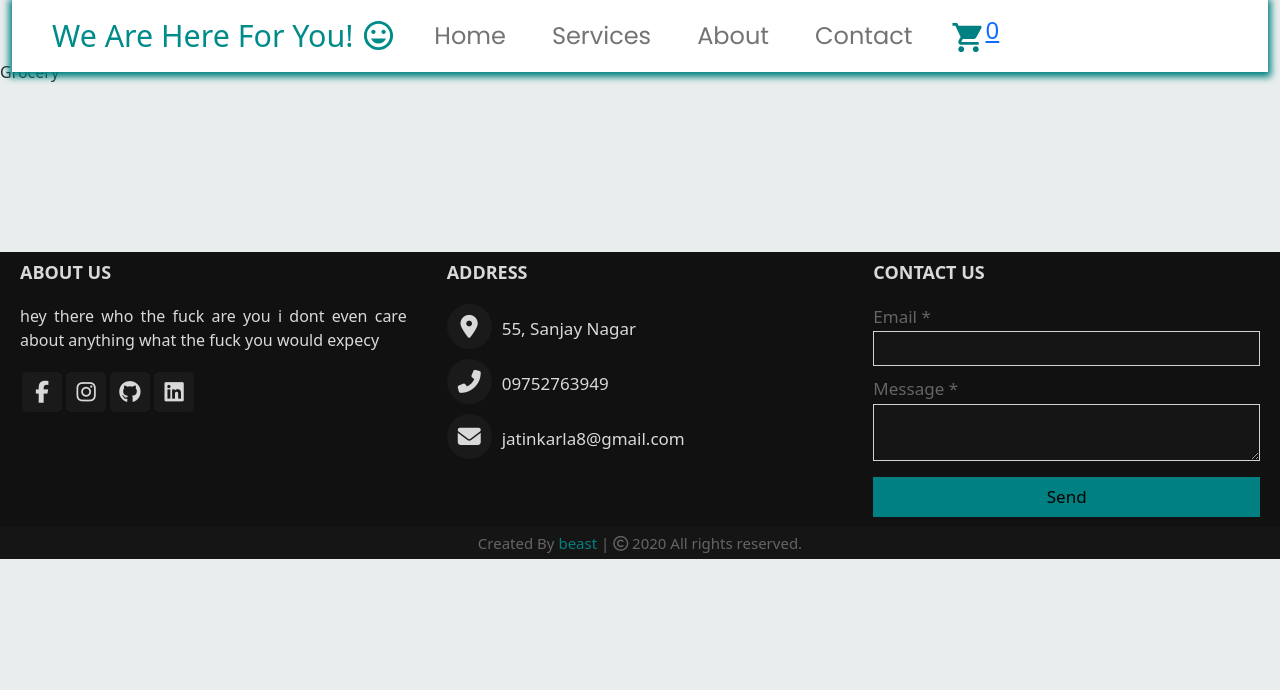
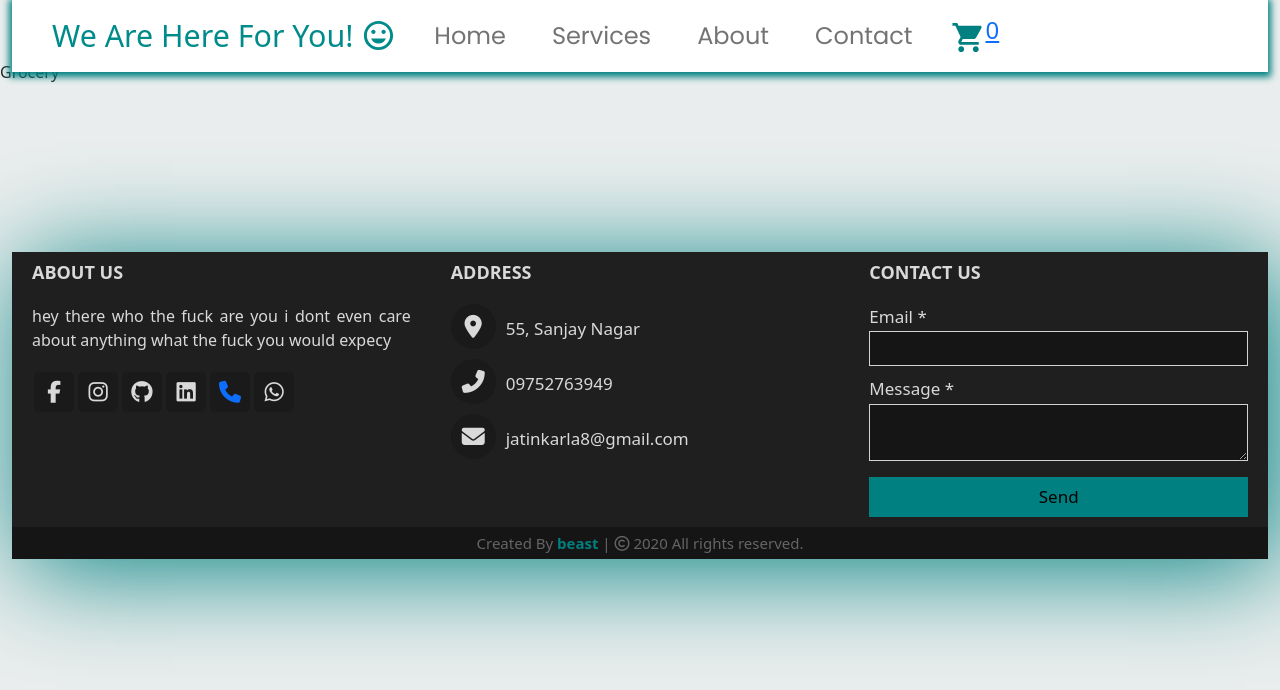
Before and after one commit to jatin-karla11/Worth-It, a React (Create React App) app: page /grocery in a window 1280 px wide. Shown: the top 690 px of the page. Built offline with nearby package versions, Linux system fonts and the light colour scheme; a web font is replaced by a local one.

Commit message:
second commit

```diff
--- a/src/Footer.css
+++ b/src/Footer.css
@@ -6,7 +6,8 @@ footer{
     color:#d9d9d9;
     bottom: 0px;
     width: 100%;
-    background: #111;
+    background: rgb(32, 31, 31);
+    box-shadow: 10px 10px 100px teal;
   }
   .main-content{
     display: flex;
@@ -86,7 +87,7 @@ footer{
   .right form .text{
       font-size: 1.0625rem;
       margin-bottom: 2px;
-      color: #656565;
+      color: #d9d9d9;
   }
   .right form .msg{
       margin-top: 10px;
@@ -97,6 +98,7 @@ footer{
       background: #151515;
       padding-left: 10px;
       border: 1px solid lightgray;
+      color: #d9d9d9;
   }
   .right form input:focus,
   .right form textarea:focus{
--- a/src/Footer.jsx
+++ b/src/Footer.jsx
@@ -11,6 +11,7 @@ import './Footer.css'
 const Footer=()=>{
     return(
         <>
+        <div className="container-fluid">
             <footer>
                 <div className="main-content">
                     <div className="left box">
@@ -22,6 +23,8 @@ const Footer=()=>{
                                 <a href="#"><span className="fab fa-instagram"></span></a>
                                 <a href="#"><span className="fab fa-github"></span></a>
                                 <a href="#"><span className="fab fa-linkedin"></span></a>
+                                <a href="#"><span className="fas fa-phone"></span></a>
+                                <a href="#"><span className="fab fa-whatsapp"></span></a>
                             </div>
                         </div>
                     </div>
@@ -63,11 +66,12 @@ const Footer=()=>{
                 </div>
                 <div className="bottom">
                     <center>
-                        <span className="credit">Created By <a href="#">beast</a> | </span>
+                        <span className="credit">Created By <a href="#"><strong>beast</strong></a> | </span>
                         <span className="far fa-copyright"></span><span> 2020 All rights reserved.</span>
                     </center>
                 </div>
             </footer>
+            </div>
         </>
     )
 };
--- a/src/MainApp.jsx
+++ b/src/MainApp.jsx
@@ -8,7 +8,7 @@ import Service from './Service';
 import Contact from './Contact';
 import Navbar from './Navbar';
 import Signin from './Signin';
-import { Switch,Route,Redirect } from 'react-router-dom';
+import { Switch,Route,Redirect, Link } from 'react-router-dom';
 import Footer from './Footer';
 import Grocery from './Grocery'
 import Chocolates from './Chocolates';
@@ -16,11 +16,16 @@ import Dream from './Dream'
 import Dairy from './Dairy'
 import Checkout from './Checkout'
 import Payment from './Payment';
+import { useStateValue } from './StateProvider';
+import ShoppingCartIcon from '@material-ui/icons/ShoppingCart';
 
 const MainApp=()=>{
+    const [{basket,user1},dispatch]=useStateValue();
     return (<>
     <Navbar/>
     <div className="Gap"></div>
+    {(basket.length>0)?<center><div className="basketMobile"><Link to="/checkout" ><ShoppingCartIcon className="basket" fontSize="large"/>
+  <span className="basket_count">{basket?.length}</span></Link></div></center>:""}
     <Switch>
         <Route exact path="/" component={Home}/>
         <Route exact path="/about" component={About}/>
--- a/src/index.css
+++ b/src/index.css
@@ -140,13 +140,19 @@ code {
   font-size: 40px;
   font-family: 'Itim', cursive;
 }
+.basketMobile{
+  display: none;
 
+}
 
 @media screen and (max-width: 768px) and (orientation: portrait) {
   * {
     padding-top: 3px;
   }
+  .basketMobile{
+    display: block;
 
+  }
   .collapse {
     padding: 15px;
   }
```
Also changed, not shown: 1 other file (tests, documents, lock files or other folders).
